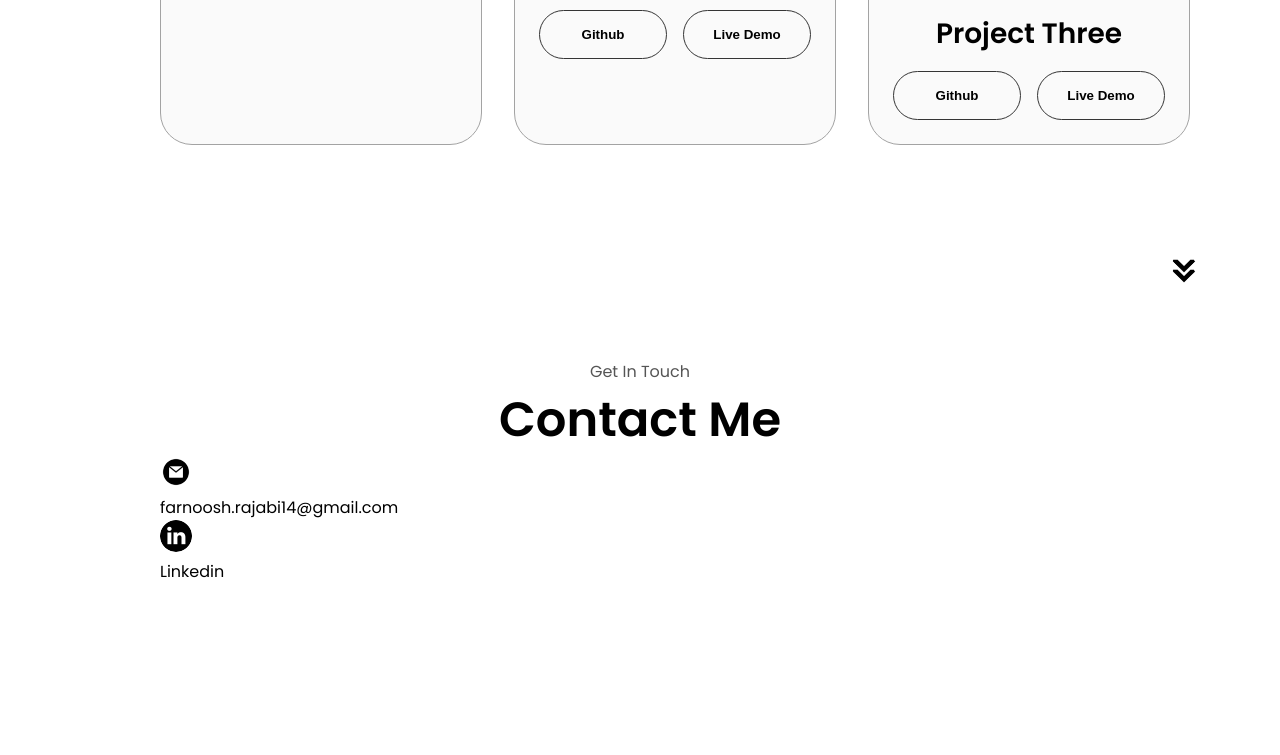
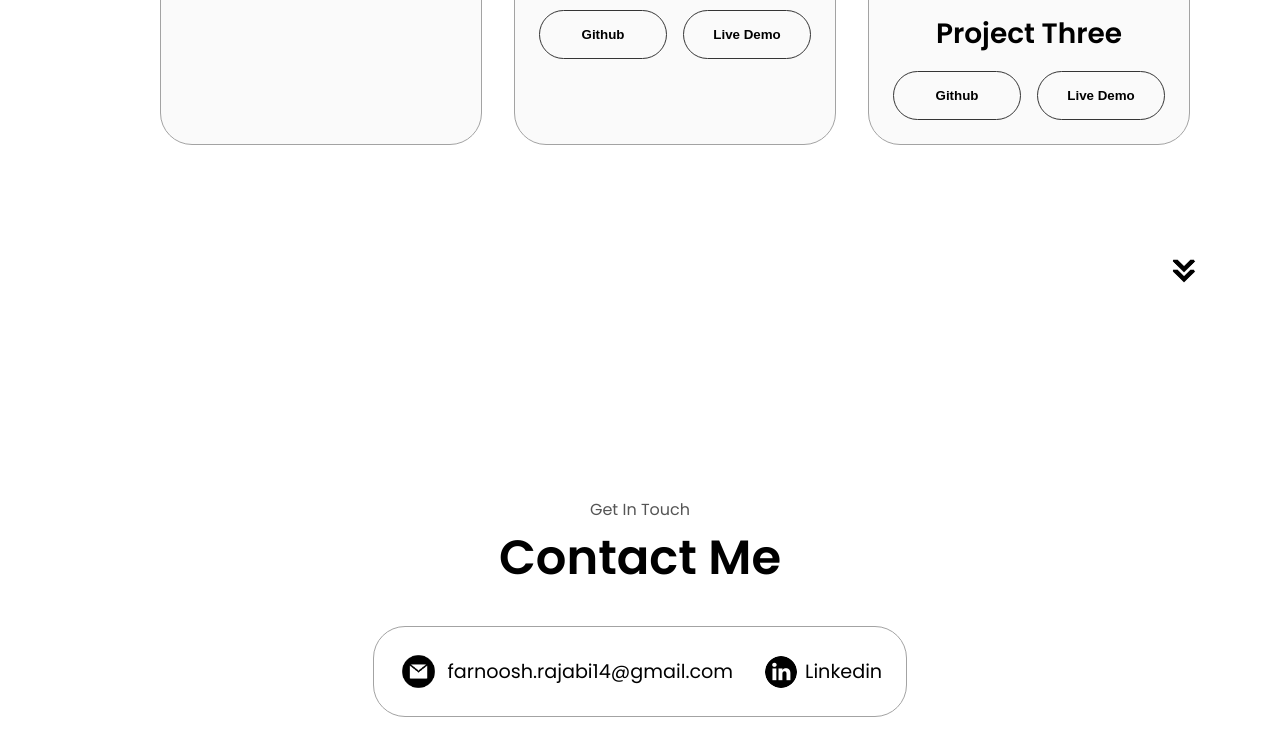
Before and after one commit to farnooshrjb/Portfolio-Project-JS-html-css-, a plain HTML site: page index.html in a window 1280 px wide. Shown: the part 2753-3508 px from the top of the page. Drawn offline with Linux system fonts and the light colour scheme.

Commit message:
styling contact section(CSS)

```diff
--- a/index.html
+++ b/index.html
@@ -308,11 +308,10 @@
         </div>
 
 
-
       </div>
       <img src="./assets/arrow.png" alt="Arrow icon"
       class="icon arrow"
-      onclick="location.href'./#projects'"
+      onclick="location.href'./#contact'"
       />
     </section>
     <section id="contact">
@@ -321,7 +320,7 @@
       <div class="contact-info-upper-container">
         <div class="contact-info-container">
           <img src="./assets/email.png" alt="Email icon"
-          class="icon contact-icon"
+          class="icon contact-icon email-icon"
           />
           <p><a href="mailto:farnoosh.rajabi14@gmail.com">farnoosh.rajabi14@gmail.com</a>
           </p>
--- a/style.css
+++ b/style.css
@@ -318,3 +318,37 @@ project-btn {
 }
 
 /* Contact */
+#contact{
+  display: flex;
+  justify-content: center;
+  flex-direction: column;
+  height: 70vh;
+}
+.contact-info-upper-container{
+  display: flex;
+  justify-content: center;
+  border-radius: 2rem;
+  border: rgb(53, 53, 53) 0.1rem solid;
+  border-color: rgb(163, 163, 163);
+  background: (250,250,250);
+  margin: 2rem auto;
+  padding: 0.5rem;
+}
+
+.contact-info-container{
+  display: flex;
+  align-items: center;
+  justify-content: center;
+  gap: 0.5rem;
+  margin: 1rem;
+}
+.contact-info-container p{
+  font-size: larger;
+}
+.contact-icon{
+  cursor: default;
+
+}
+.email-icon{
+  height: 2.6rem;
+}
```
